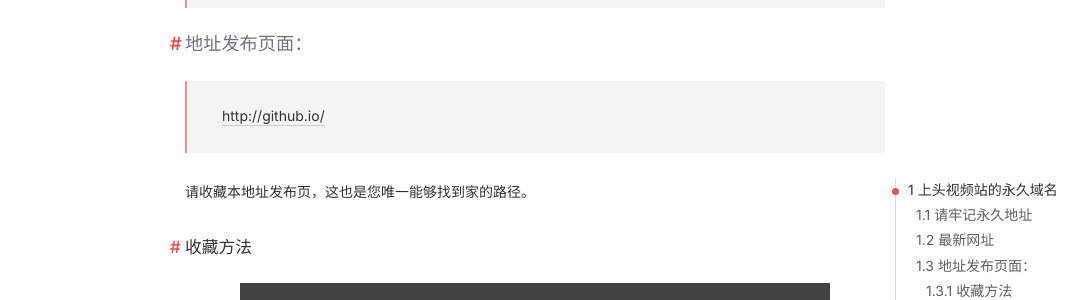
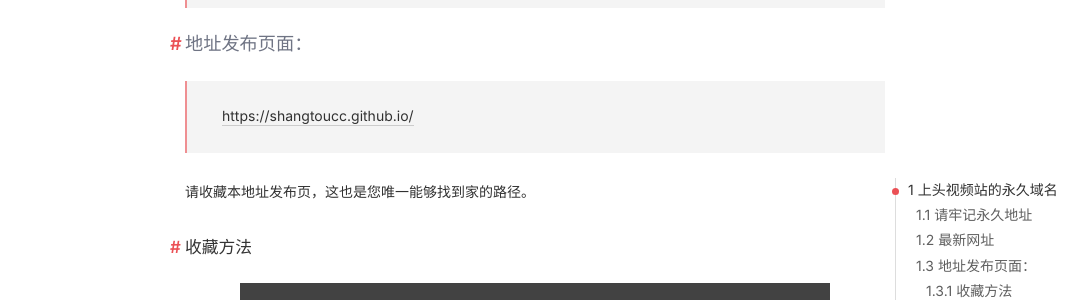
Before and after one commit to shangtoucc/shangtou.github.io, a Jekyll site: the page built from _posts/address/2019-11-12-address.md, in a window 1280 px wide and 900 px high, scrolled down 737 px. Shown: the part 152-452 px from the top of the window, without its empty margins (105-1192 px from the left). Built offline with Jekyll 4.4.1, drawn with Linux system fonts in a browser that asks for light colours; nearby versions of some CDN libraries.

Commit message:
Update 2019-11-12-address.md

```diff
--- a/_posts/address/2019-11-12-address.md
+++ b/_posts/address/2019-11-12-address.md
@@ -34,7 +34,7 @@ tags:
 
 ## 地址发布页面：
 
-> <http://github.io/>
+> <https://shangtoucc.github.io/>
 
 请收藏本地址发布页，这也是您唯一能够找到家的路径。
 
```
